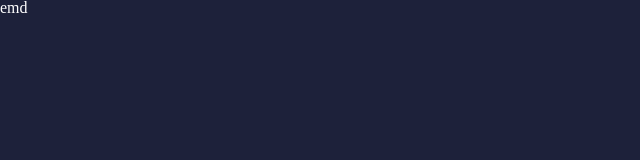
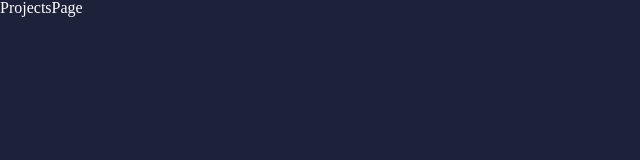
Before and after one commit to 22-APPS-Exhibition/apps-exhibition-webpage, a React (Create React App) app: page /projects in a window 1280 px wide. Shown: the top 160 px of the page, without its empty margins (0-640 px from the left). Built offline with nearby package versions, Linux system fonts and the light colour scheme; a web font is replaced by a local one.

Commit message:
Feat: 페이지 라우팅

```diff
--- a/src/App.tsx
+++ b/src/App.tsx
@@ -1,10 +1,10 @@
-import React from "react";
+import Router from "./Router";
 
 function App() {
   return (
-    <div className="App">
-      <h1>emd</h1>
-    </div>
+    <>
+      <Router />
+    </>
   );
 }
 
--- a/src/Router.tsx
+++ b/src/Router.tsx
@@ -1,5 +1,21 @@
 import React from "react";
+import { BrowserRouter, Route, Routes } from "react-router-dom";
+import IntroPage from "./pages/IntroPage";
+import MapPage from "./pages/MapPage";
+import ProjectDetailPage from "./pages/ProjectDetailPage";
+import ProjectsPage from "./pages/ProjectsPage";
+import TicketPage from "./pages/TicketPage";
 
 export default function Router() {
-  return <div>Router</div>;
+  return (
+    <BrowserRouter>
+      <Routes>
+        <Route path="/" element={<TicketPage />} />
+        <Route path="/map" element={<MapPage />} />
+        <Route path="/intro" element={<IntroPage />} />
+        <Route path="/projects" element={<ProjectsPage />} />
+        <Route path="/projects/:projectId" element={<ProjectDetailPage />} />
+      </Routes>
+    </BrowserRouter>
+  );
 }
```
